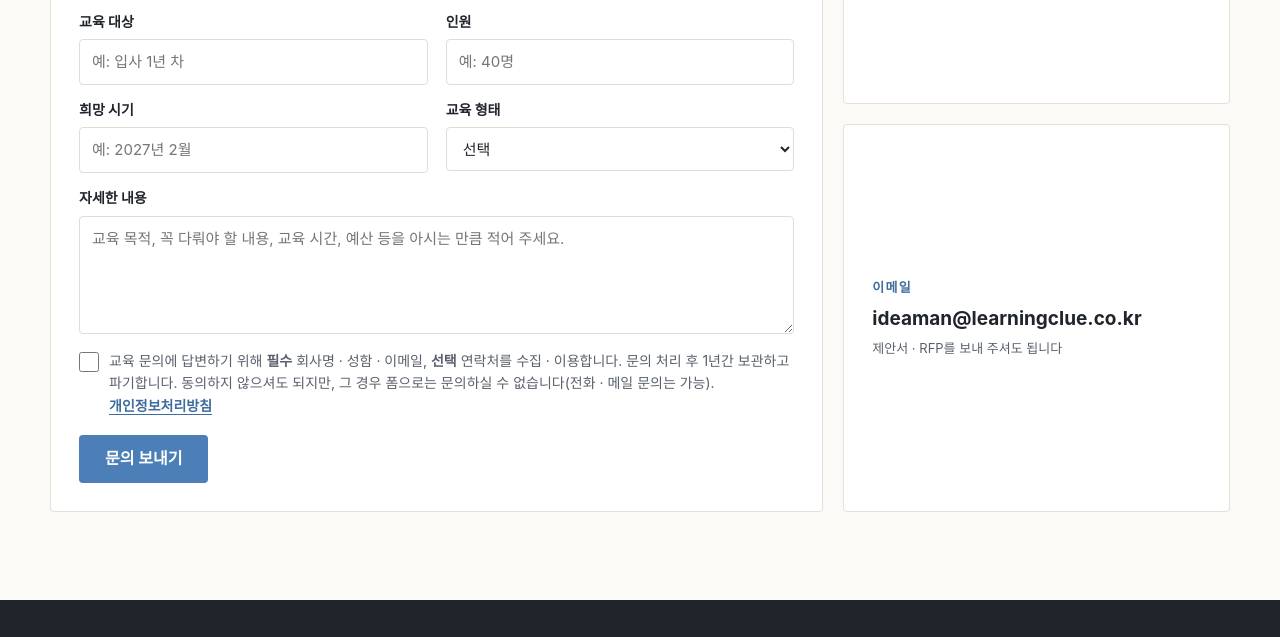
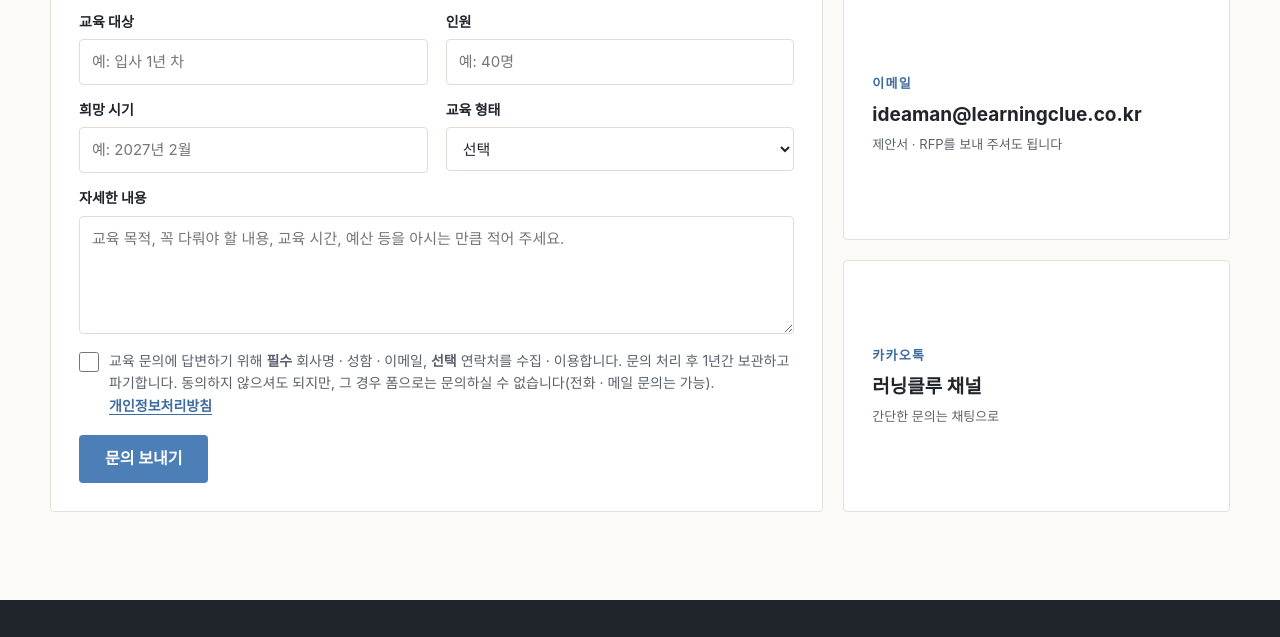
Before and after one commit to hansangbok/learningclue-homepage, a plain HTML site: page index.html in a window 1280 px wide. Shown: the part 5202-5839 px from the top of the page. Drawn offline with Linux system fonts and the light colour scheme; no server answers; a web font is replaced by a local one.

Commit message:
카카오톡 채널 카드 켜기 (러닝클루 채널)
Co-Authored-By: Claude Opus 5.5 <noreply@anthropic.com>

```diff
--- a/index.html
+++ b/index.html
@@ -239,7 +239,7 @@
       <div class="inq-side">
         <a class="card contact" href="tel:025081663"><span>전화</span><b>02-508-1663</b><small>평일 09:00 ~ 18:00</small></a>
         <a class="card contact" href="mailto:ideaman@learningclue.co.kr?subject=%5B%EA%B5%90%EC%9C%A1%20%EB%AC%B8%EC%9D%98%5D"><span>이메일</span><b>ideaman@learningclue.co.kr</b><small>제안서 · RFP를 보내 주셔도 됩니다</small></a>
-        <!-- 카카오톡 채널 주소 확인 후 다시 켜기: <a class="card contact" href="https://pf.kakao.com/_채널아이디" target="_blank" rel="noopener"><span>카카오톡</span><b>러닝클루 채널</b><small>간단한 문의는 채팅으로</small></a> -->
+        <a class="card contact" href="https://pf.kakao.com/_eDnxeX/chat" target="_blank" rel="noopener"><span>카카오톡</span><b>러닝클루 채널</b><small>간단한 문의는 채팅으로</small></a>
       </div>
     </div>
     <p class="profile-dl" id="profileDl" hidden><a href="assets/learningclue_company_profile.pdf" download class="btn btn-ghost">회사소개서 내려받기 (PDF)</a></p>
```
